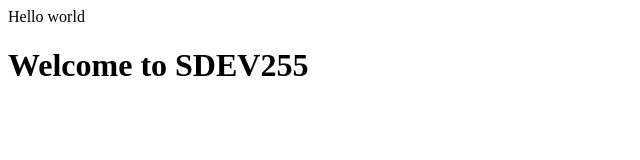
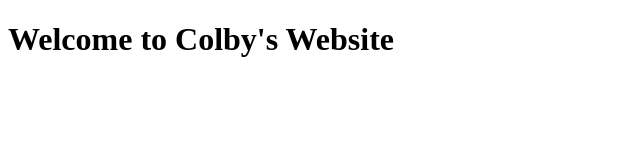
Before and after one commit to ColbyKrenz-SDEV/ColbyKrenzReplit, a plain HTML site: page index.html in a window 1280 px wide. Shown: the whole page, without its empty margins (0-640 px from the left). Drawn offline with Linux system fonts and the light colour scheme.

Commit message:
Added h1 for the title -ck

```diff
--- a/index.html
+++ b/index.html
@@ -9,9 +9,8 @@
 </head>
 
 <body>
-  Hello world
   <script src="script.js"></script>
-  <h1>Welcome to SDEV255</h1>
+  <h1>Welcome to Colby's Website</h1>
   <script src="https://replit.com/public/js/replit-badge-v2.js" theme="dark" position="bottom-right"></script>
 </body>
 
```
